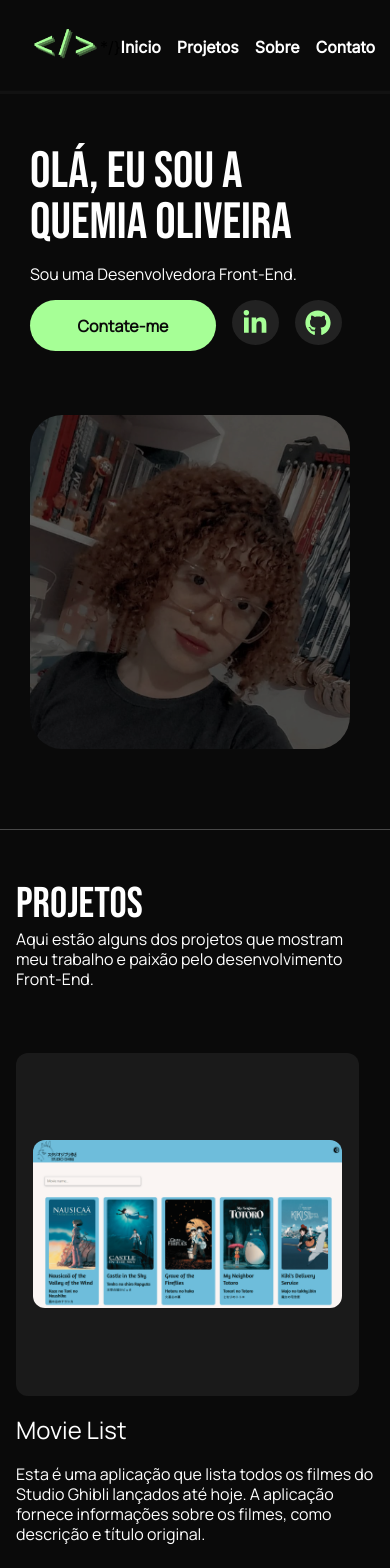
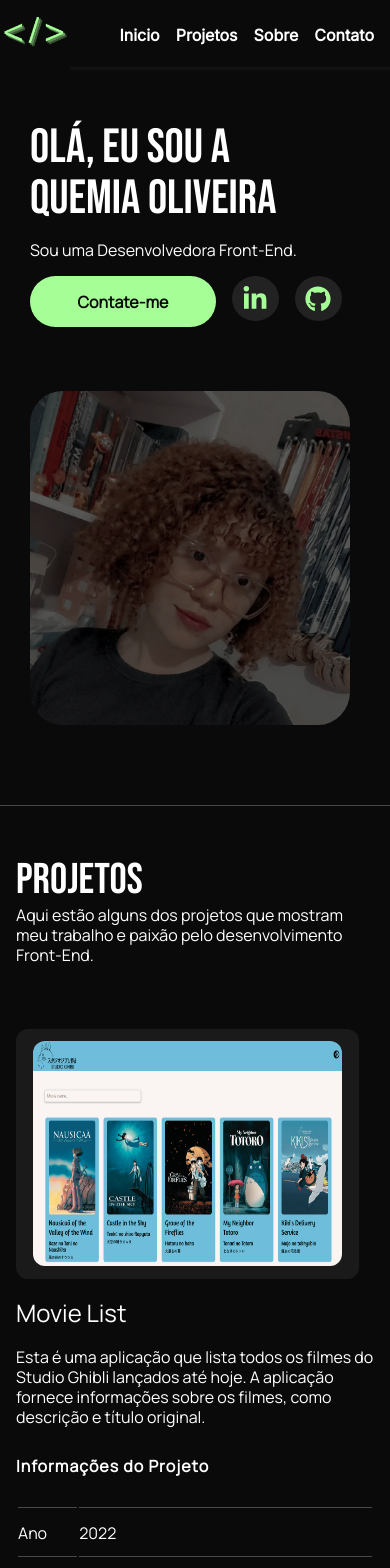
Before and after one commit to Quemia/Portfolio, a React (Create React App) app: page / in a window 390 px wide. Shown: the top 1568 px of the page. Built offline with nearby package versions, Linux system fonts and the light colour scheme.

Commit message:
add responsive layout

```diff
--- a/src/App.js
+++ b/src/App.js
@@ -12,13 +12,12 @@ import {
   Content,
   Options,
 } from "../src/components/navbar/styled";
-import projects from "./components/projects/projects";
 
 function App() {
   return (
     <AppContainer id="home">
       <Container>
-        <Logo src="../2.png" alt="logo.png" /> */}
+        <Logo src="../2.png" alt="logo.png" />
         <Content>
           <Options>
             <Link to="home" spy={true} smooth={true} offset={10} duration={500}>
--- a/src/components/about/styed.js
+++ b/src/components/about/styed.js
@@ -7,6 +7,11 @@ export const Container = styled.div`
   display: flex;
   align-items: center;
   justify-content: space-around;
+
+  @media (max-width: 667px) {
+    display: block;
+    margin-bottom: 200px;
+  }
 
   @media (max-width: 523px) {
     display: block;
@@ -18,6 +23,10 @@ export const Content = styled.div`
   display: block;
   width: 704px;
 
+  @media (max-width: 667px) {
+    width: 500px;
+  }
+
   @media (max-width: 523px) {
     width: 100%;
   }
@@ -27,7 +36,7 @@ export const TitleAbout = styled.h3`
   color: #fff;
   font: normal 200 56px/20px "Bebas Neue", "sans-serif";
 
-  @media (max-width: 523px) {
+  @media (max-width: 667px) {
     font: normal 200 43px/20px "Bebas Neue", "sans-serif";
   }
 `;
@@ -36,7 +45,7 @@ export const TextTitleAbout = styled.h3`
   color: #fff;
   font: normal 200 32px/40px "Manrope", "sans-serif";
 
-  @media (max-width: 523px) {
+  @media (max-width: 667px) {
     font: normal 200 25px/25px "Manrope", "sans-serif";
   }
 `;
@@ -44,7 +53,8 @@ export const TextTitleAbout = styled.h3`
 export const TextAbout = styled.p`
   color: #fff;
   font: normal 200 18px/25px "Manrope", "sans-serif";
-  @media (max-width: 523px) {
+
+  @media (max-width: 667px) {
     font: normal 200 18px/25px "Manrope", "sans-serif";
   }
 `;
--- a/src/components/contact/contact.js
+++ b/src/components/contact/contact.js
@@ -31,7 +31,7 @@ const Contact = () => {
 
   return (
     <Container id="contact">
-      {/* <ContentText> */}
+      <ContentText>
         <TextTitle>Vamos nos Conectar!</TextTitle>
         <TextSubtitle>
           Me envie um Email ou uma mensagem pelo LinkedIn.
@@ -47,7 +47,7 @@ const Contact = () => {
             Currículo.
           </ButtonDownload>
         </TextSubtitle>
-      {/* </ContentText> */}
+      </ContentText>
       <ContentContact>
         <ContactCards
           onClick={() => (window.location = "mailto:quemiac@gmail.com")}
--- a/src/components/contact/styled.js
+++ b/src/components/contact/styled.js
@@ -9,7 +9,7 @@ export const Container = styled.div`
   display: flex;
   align-items: center;
 
-  @media (max-width: 523px) {
+  @media (max-width: 667px) {
     display: block;
   }
 `;
@@ -30,8 +30,9 @@ export const Line = styled.div`
 
 export const TextTitle = styled.h3`
   color: #fff;
-  font: normal 200 56px/20px "Bebas Neue", "sans-serif";
-  @media (max-width: 523px) {
+  font: normal 200 56px/40px "Bebas Neue", "sans-serif";
+
+  @media (max-width: 667px) {
     font: normal 200 43px/40px "Bebas Neue", "sans-serif";
   }
 `;
@@ -40,7 +41,7 @@ export const TextSubtitle = styled.p`
   color: #fff;
   font: normal 200 18px/20px "Manrope", "sans-serif";
 
-  @media (max-width: 523px) {
+  @media (max-width: 667px) {
     font: normal 200 16px/20px "Manrope", "sans-serif";
   }
 `;
@@ -54,7 +55,6 @@ export const ContactCards = styled.button`
   background-color: #0a0a0a;
   display: block;
   text-align: center;
-  /* width: 180px; */
   height: 100px;
   background-color: #1a1a1a;
   border-radius: 12px;
--- a/src/components/home/styled.js
+++ b/src/components/home/styled.js
@@ -7,6 +7,11 @@ export const Container = styled.div`
 
   display: flex;
   align-items: center;
+
+  @media (max-width: 667px) {
+    display: flex;
+    width: 60%;
+  }
 
   @media (max-width: 523px) {
     display: block;
@@ -18,10 +23,16 @@ export const ContentAbout = styled.div`
   display: block;
   width: 554px;
   margin: 190px 80px 260px 108px;
-
   color: #fff;
 
-  @media (max-width: 523px) {
+  @media screen and (max-width: 667px) {
+    display: block;
+    width: 100%;
+    margin: 10px 20px 20px 10px;
+    padding: 0;
+  }
+
+  @media screen and (max-width: 523px) {
     display: block;
     width: 100%;
     margin: 0;
@@ -34,9 +45,14 @@ export const TextHello = styled.h1`
   color: #fff;
   font: normal 200 57px/40px "Bebas Neue", "sans-serif";
 
-  @media (max-width: 523px) {
+  @media screen and (max-width: 667px) {
     margin-top: 40px;
-    font: normal 200 51px/51px "Bebas Neue", "sans-serif";
+    font: normal 200 40px/51px "Bebas Neue", "sans-serif";
+  }
+
+  @media screen and (max-width: 523px) {
+    margin-top: 40px;
+    font: normal 200 48px/51px "Bebas Neue", "sans-serif";
   }
 `;
 
@@ -55,12 +71,16 @@ export const Imagem = styled.img`
   border-radius: 100%;
   filter: brightness(0.5);
 
+  @media (max-width: 667px) {
+    border-radius: 100%;
+    width: 250px;
+    margin: 30px auto;
+  }
 
   @media (max-width: 523px) {
     border-radius: 10%;
     width: 320px;
     margin: 64px auto;
-
   }
 `;
 
--- a/src/components/navbar/styled.js
+++ b/src/components/navbar/styled.js
@@ -9,6 +9,16 @@ export const Container = styled.div`
   justify-content: space-between;
   align-items: center;
   box-shadow: inset 0 -0.2rem #121212;
+
+  @media (max-width: 667px) {
+    padding: 0;
+    width: 100%;
+  }
+
+  @media (max-width: 523px) {
+    padding: 0;
+    width: auto;
+  }
 `;
 
 export const Logo = styled.img`
--- a/src/components/projects/styled.js
+++ b/src/components/projects/styled.js
@@ -10,6 +10,10 @@ export const Container = styled.div`
 
   color: #fff;
 
+  @media (max-width: 667px) {
+    padding: 0;
+  }
+
   @media (max-width: 523px) {
     padding: 0;
   }
@@ -18,6 +22,11 @@ export const Container = styled.div`
 export const Content = styled.div`
   display: block;
   margin: 80px 108px;
+
+  @media (max-width: 667px) {
+    margin: 56px 10px 20px 40px;
+  }
+
   @media (max-width: 523px) {
     margin: 64px 16px;
   }
@@ -29,6 +38,10 @@ export const ContentTitle = styled.h4`
 
   font: normal 400 66px/20px "Bebas Neue", "sans-serif";
 
+  @media (max-width: 667px) {
+    font: normal 400 43px/20px "Bebas Neue", "sans-serif";
+  }
+
   @media (max-width: 523px) {
     font: normal 400 43px/20px "Bebas Neue", "sans-serif";
     margin: 0;
@@ -39,6 +52,11 @@ export const ContentSubtitle = styled.p`
   margin-top: 50px;
   color: #fff;
   font: normal 400 18px/20px "Manrope", "sans-serif";
+
+  @media (max-width: 667px) {
+    font: normal 400 18px/23px "Manrope", "sans-serif";
+  }
+
   @media (max-width: 523px) {
     font: normal 400 16px/20px "Manrope", "sans-serif";
     margin-top: 15px;
@@ -48,10 +66,14 @@ export const ContentSubtitle = styled.p`
 export const CardContainer = styled.div`
   background-color: #0a0a0a;
   margin: 80px 108px;
-  /* padding: 12px 30px; */
   display: flex;
   align-items: center;
   color: #fff;
+
+  @media (max-width: 667px) {
+    display: block;
+    margin: 40px;
+  }
 
   @media (max-width: 523px) {
     display: block;
@@ -72,10 +94,16 @@ export const ImageDiv = styled.div`
   padding: 10px;
   margin-right: 58px;
 
+  @media (max-width: 667px) {
+    width: 343px;
+    padding: 0;
+    height: 250px;
+  }
+
   @media (max-width: 523px) {
     width: 343px;
     padding: 0;
-    height: 343px;
+    height: 250px;
   }
 `;
 
@@ -84,9 +112,14 @@ export const ImageProject = styled.img`
   height: 306px;
   border-radius: 12px;
 
+  @media (max-width: 667px) {
+    width: 90%;
+    height: 225px;
+  }
+
   @media (max-width: 523px) {
     width: 90%;
-    height: auto;
+    height: 225px;
   }
 `;
 
@@ -97,7 +130,8 @@ export const ProjectAbout = styled.div`
 export const ProjectTitle = styled.h3`
   color: #fff;
   font: normal 400 32px/20px "Manrope", "sans-serif";
-  @media (max-width: 523px) {
+
+  @media (max-width: 667px) {
     font: normal 400 24px/20px "Manrope", "sans-serif";
   }
 `;
@@ -106,7 +140,7 @@ export const ProjectDescription = styled.p`
   color: #fff;
   font: normal 400 18px/30px "Manrope", "sans-serif";
 
-  @media (max-width: 523px) {
+  @media (max-width: 667px) {
     font: normal 400 16px/20px "Manrope", "sans-serif";
   }
 `;
```
